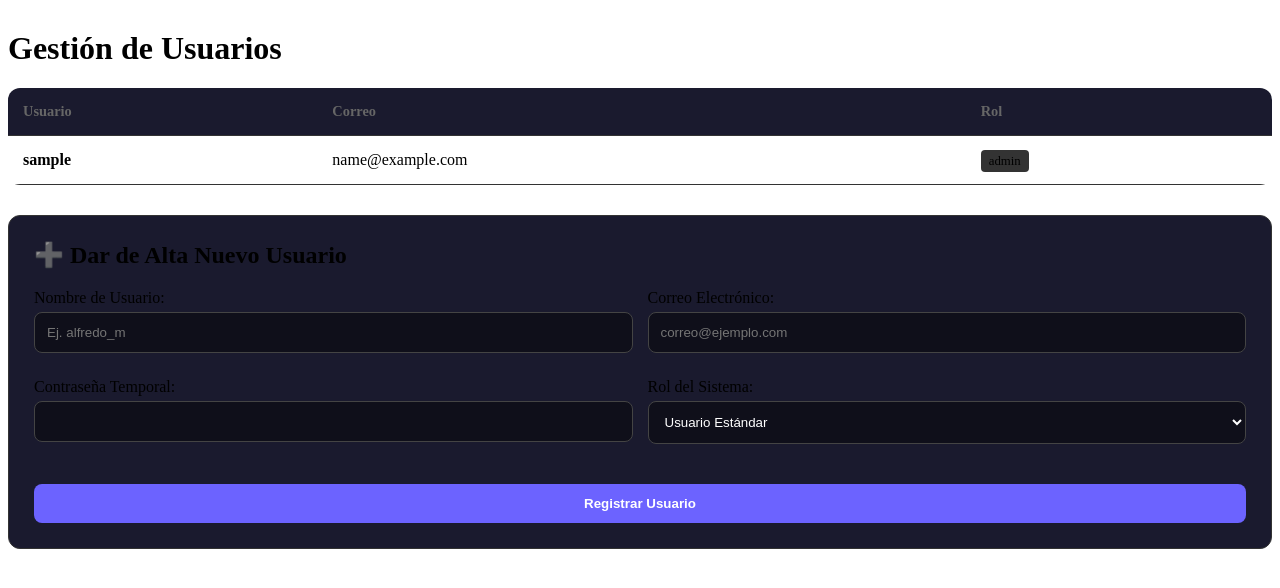
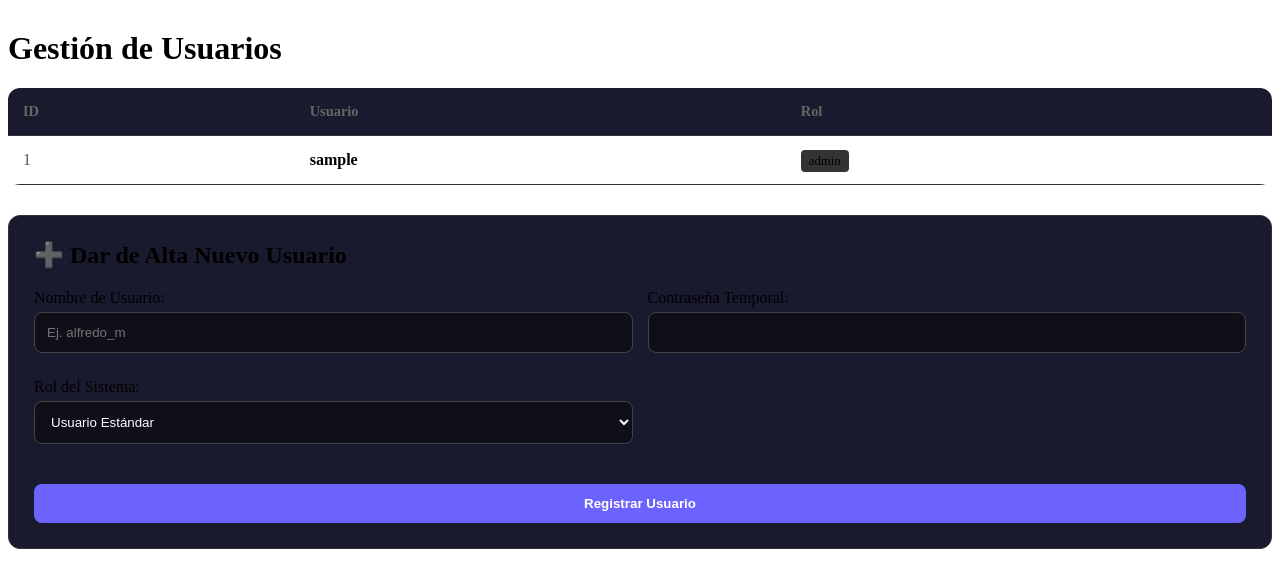
Before and after one commit to arosalesp73/control-gastos-tarjetas, a FastAPI app: template templates/usuarios.html in a window 1280 px wide. Shown: the part 58-646 px from the top of the page. Run offline with FastAPI, Linux system fonts and the light colour scheme; the template is opened without the code that fills it: most values are stand-ins (such as "Sample title", 1, 10 or a date in 2020).

Commit message:
Update usuarios.html

```diff
--- a/templates/usuarios.html
+++ b/templates/usuarios.html
@@ -33,16 +33,16 @@
         <table>
             <thead>
                 <tr>
+                    <th>ID</th>
                     <th>Usuario</th>
-                    <th>Correo</th>
                     <th>Rol</th>
                 </tr>
             </thead>
             <tbody>
                 {% for u in lista_usuarios %}
                 <tr>
+                    <td style="color: #555;">{{ u.id }}</td>
                     <td><strong>{{ u.username }}</strong></td>
-                    <td>{{ u.email }}</td>
                     <td>
                         <span class="role-badge {% if u.role == 'admin' %}admin-badge{% endif %}">
                             {{ u.role }}
@@ -61,10 +61,6 @@
                     <input type="text" name="nuevo_username" placeholder="Ej. alfredo_m" required>
                 </div>
                 <div class="form-group">
-                    <label>Correo Electrónico:</label>
-                    <input type="email" name="nuevo_email" placeholder="correo@ejemplo.com" required>
-                </div>
-                <div class="form-group">
                     <label>Contraseña Temporal:</label>
                     <input type="password" name="nuevo_password" required>
                 </div>
```
